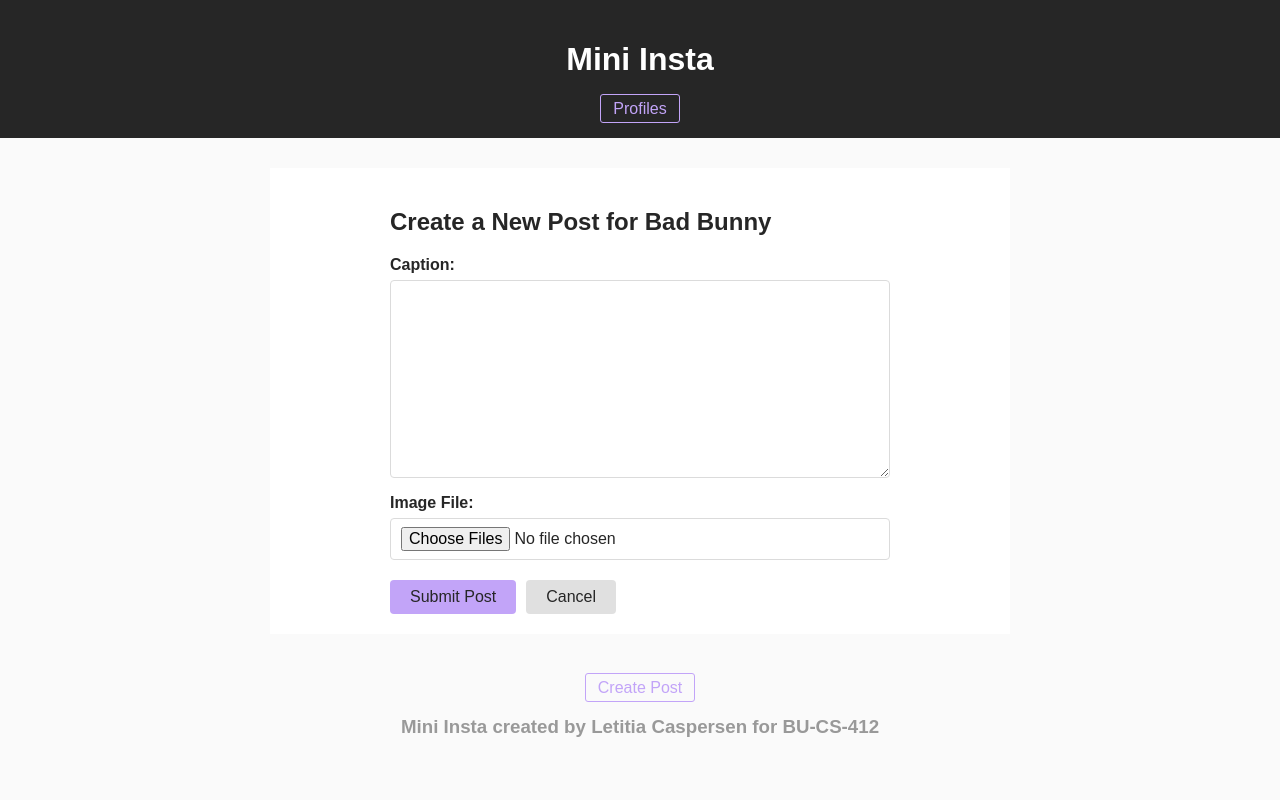
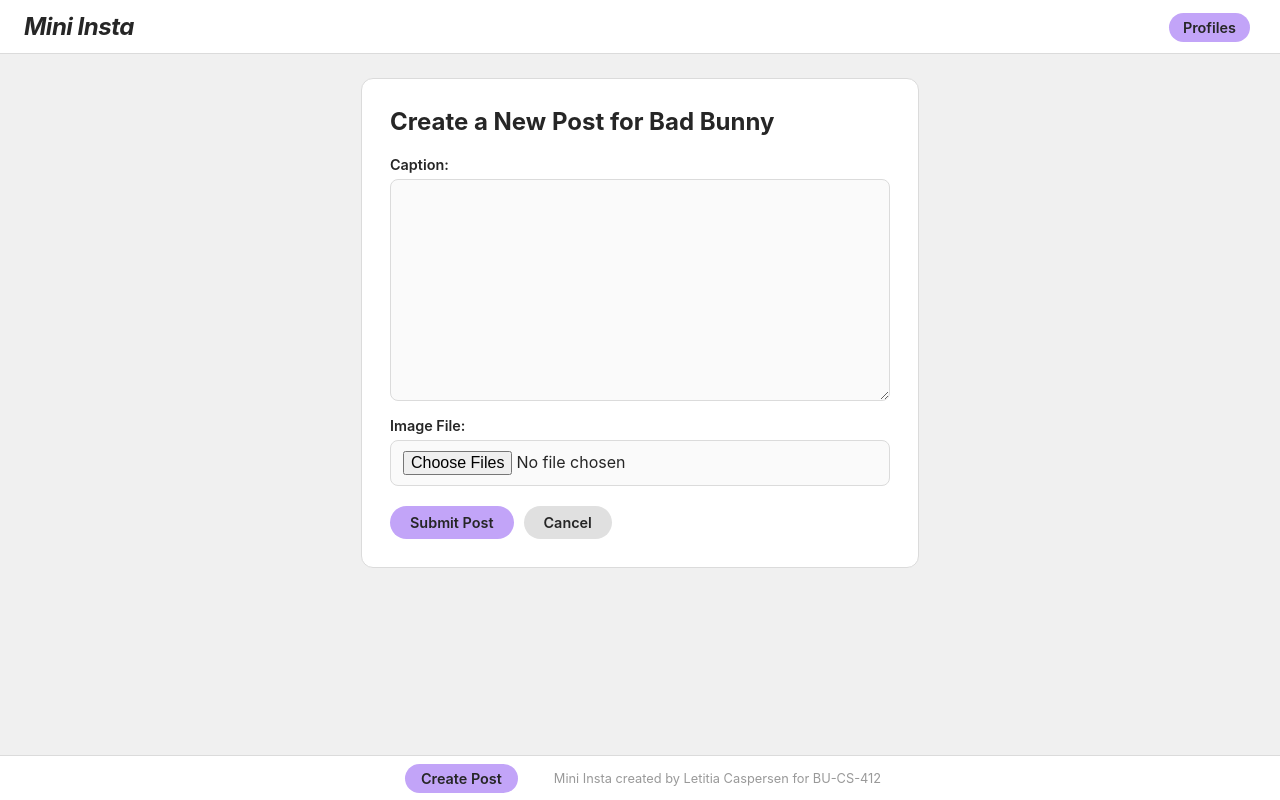
Before and after one commit to Letitiac33/cs412, a Django app: page /mini_insta/profile/1/create_post in a window 1280 px wide. Run offline with Django 5.2, Linux system fonts and the light colour scheme; data comes from the database, SQL or seed files in the repository; both versions use the stored data as it was after the commit.

Commit message:
added delete post button and changed styling througout

```diff
--- a/mini_insta/static/mini_insta/style.css
+++ b/mini_insta/static/mini_insta/style.css
@@ -6,42 +6,57 @@
 
 /* Base Styles */
 body {
-    font-family: Arial, sans-serif;
+    font-family: -apple-system, BlinkMacSystemFont, 'Segoe UI', Arial, sans-serif;
     margin: 0;
-    padding: 0;
-    background-color: #fafafa;
+    padding: 0 0 60px 0;
+    background-color: #f0f0f0;
     color: #262626;
 }
 
 /* Header Section */
 header {
-    background-color: #262626;
-    color: white;
-    padding: 20px;
-    text-align: center;
+    background-color: #fff;
+    border-bottom: 1px solid #dbdbdb;
+    padding: 12px 24px;
+    display: flex;
+    align-items: center;
+    justify-content: space-between;
+    position: sticky;
+    top: 0;
+    z-index: 100;
+}
+
+header h1 {
+    margin: 0;
+    font-size: 1.5em;
+    font-style: italic;
+    color: #262626;
+    letter-spacing: -0.5px;
 }
 
 /* Navigation */
 nav a {
-    color: #c2a4f8;
+    color: #262626;
     text-decoration: none;
-    margin: 0 10px;
-    padding: 5px 12px;
-    border: 1px solid #c2a4f8;
-    border-radius: 3px;
+    margin: 0 6px;
+    padding: 6px 14px;
+    border-radius: 20px;
+    font-size: 0.9em;
+    font-weight: 600;
+    background-color: #c2a4f8;
+    transition: background-color 0.2s;
 }
 
 nav a:hover {
-    background-color: #c2a4f8;
+    background-color: #a97ef5;
     color: #262626;
 }
 
 /* Main Content Area */
 .content {
-    max-width: 700px;
-    margin: 30px auto;
-    padding: 20px;
-    background-color: white;
+    max-width: 680px;
+    margin: 24px auto;
+    padding: 0 16px;
 }
 
 /* Headings */
@@ -145,29 +213,24 @@ h2 {
 .photo_grid img,
 .post_detail > img {
     width: 100%;
-    border-radius: 4px;
+    border-radius: 8px;
     object-fit: cover;
 }
 
-.post_detail a {
-    display: inline-block;
-    margin-top: 12px;
-    color: #c2a4f8;
-    text-decoration: none;
-}
-
-.post_detail a:hover {
-    text-decoration: underline;
-}
-
-/* Create Post Form */
-.create_post {
+/* Forms */
+.create_post,
+.update_profile {
+    background-color: #fff;
+    border: 1px solid #dbdbdb;
+    border-radius: 12px;
+    padding: 28px;
     max-width: 500px;
     margin: 0 auto;
 }
 
-.create_post h2 {
-    margin-bottom: 20px;
+.create_post h2,
+.update_profile h2 {
+    margin: 0 0 20px 0;
 }
 
 .form_field {
@@ -177,25 +240,40 @@ h2 {
 }
 
 .form_field label {
-    font-weight: bold;
+    font-weight: 600;
     margin-bottom: 6px;
+    font-size: 0.9em;
     color: #262626;
 }
 
 .form_field input,
 .form_field textarea {
-    padding: 8px 10px;
+    padding: 10px 12px;
     border: 1px solid #dbdbdb;
-    border-radius: 4px;
+    border-radius: 8px;
     font-size: 1em;
     font-family: inherit;
     resize: vertical;
+    background-color: #fafafa;
 }
 
 .form_field input:focus,
 .form_field textarea:focus {
     outline: none;
     border-color: #c2a4f8;
+    background-color: #fff;
+}
+
+/* Shared Button Style */
+button {
+    padding: 8px 20px;
+    border: none;
+    border-radius: 20px;
+    font-size: 0.9em;
+    font-weight: 600;
+    cursor: pointer;
+    font-family: inherit;
+    transition: background-color 0.2s;
 }
 
 .form_buttons {
@@ -204,20 +282,18 @@ h2 {
     margin-top: 20px;
 }
 
-.form_buttons button {
-    padding: 8px 20px;
-    border: none;
-    border-radius: 4px;
-    font-size: 1em;
-    cursor: pointer;
-}
-
-.form_buttons button[type="submit"] {
+.form_buttons button[type="submit"],
+.post_detail button,
+.posts .post button,
+.profile_detail button {
     background-color: #c2a4f8;
     color: #262626;
 }
 
-.form_buttons button[type="submit"]:hover {
+.form_buttons button[type="submit"]:hover,
+.post_detail button:hover,
+.posts .post button:hover,
+.profile_detail button:hover {
     background-color: #a97ef5;
 }
 
@@ -230,25 +306,42 @@ h2 {
     background-color: #c8c8c8;
 }
 
-/* Profile Action Buttons */
-.profile_detail button {
-    padding: 8px 20px;
-    border: none;
-    border-radius: 4px;
-    font-size: 1em;
-    cursor: pointer;
+/* Footer */
+footer {
+    position: fixed;
+    bottom: 0;
+    left: 0;
+    right: 0;
+    background-color: #fff;
+    border-top: 1px solid #dbdbdb;
+    color: #999;
+    text-align: center;
+    padding: 12px 20px;
+    display: flex;
+    justify-content: center;
+    align-items: center;
+    gap: 30px;
+}
+
+footer h3 {
+    margin: 0;
+    font-size: 0.8em;
+    font-weight: normal;
+    color: #999;
+}
+
+footer nav a {
     background-color: #c2a4f8;
     color: #262626;
-    margin-top: 10px;
+    font-weight: 600;
+    font-size: 0.9em;
+    border-radius: 20px;
+    padding: 6px 16px;
+    text-decoration: none;
+    border: none;
+    transition: background-color 0.2s;
 }
 
-.profile_detail button:hover {
+footer nav a:hover {
     background-color: #a97ef5;
 }
-
-/* Footer */
-footer {
-    text-align: center;
-    padding: 15px;
-    color: #999;
-}
--- a/mini_insta/templates/mini_insta/show_post.html
+++ b/mini_insta/templates/mini_insta/show_post.html
@@ -7,7 +7,7 @@
 
 {% block content %}
 <div class="post_detail">
-    <h2>Post by {{ post.profile.display_name }}</h2>
+    <h2>@{{ post.profile.username }}</h2>
     <p>{{ post.caption }}</p>
     <p><small>{{ post.timestamp }}</small></p>
 
@@ -25,6 +25,7 @@
         {% endwith %}
     </div>
 
-    <a href="{% url 'show_profile' post.profile.pk %}">Back to profile</a>
+    <a href="{% url 'show_profile' post.profile.pk %}"><button type="button">Back to profile</button></a>
+    <a href="{% url 'delete_post' post.pk %}"><button type="button">Delete</button></a>
 </div>
 {% endblock %}
--- a/mini_insta/urls.py
+++ b/mini_insta/urls.py
@@ -1,5 +1,5 @@
 from django.urls import path
-from .views import ProfileListView, ProfileDetailView, PostDetailView, CreatePostView, UpdateProfileView
+from .views import ProfileListView, ProfileDetailView, PostDetailView, CreatePostView, UpdateProfileView, DeletePostView
 
 
 urlpatterns = [
@@ -8,4 +8,5 @@ urlpatterns = [
     path('post/<int:pk>', PostDetailView.as_view(), name='show_post'),
     path('profile/<int:pk>/create_post', CreatePostView.as_view(), name='create_post'),
     path('profile/<int:pk>/update', UpdateProfileView.as_view(), name='update_profile'),
+    path('post/<int:pk>/delete', DeletePostView.as_view(), name='delete_post'),
 ]
--- a/mini_insta/views.py
+++ b/mini_insta/views.py
@@ -3,7 +3,8 @@
 # Description: Views for the mini_insta application
 
 from django.shortcuts import render
-from django.views.generic import ListView, DetailView, CreateView, UpdateView
+from django.urls import reverse
+from django.views.generic import ListView, DetailView, CreateView, UpdateView, DeleteView
 from .models import Profile, Post, Photo
 from .forms import CreatePostForm, UpdateProfileForm
 
@@ -59,3 +60,19 @@ class UpdateProfileView(UpdateView):
     form_class = UpdateProfileForm
     model = Profile
     context_object_name = 'profile'
+
+class DeletePostView(DeleteView):
+    model = Post
+    template_name = 'mini_insta/delete_post_form.html'
+
+    def get_context_data(self, **kwargs):
+        '''Build the context with post and profile'''
+        context = super().get_context_data(**kwargs)
+        post = self.object
+        context['post'] = post
+        context['profile'] = post.profile
+        return context
+
+    def get_success_url(self):
+        '''Redirect to the profile page after a successful delete.'''
+        return reverse('show_profile', kwargs={'pk': self.object.profile.pk})
```
Also changed, not shown: other parts of mini_insta/static/mini_insta/style.css (+82 -29 lines), mini_insta/templates/mini_insta/delete_post_form.html (added, +23 -0 lines), mini_insta/templates/mini_insta/show_profile.html (+8 -8 lines), db.sqlite3.
